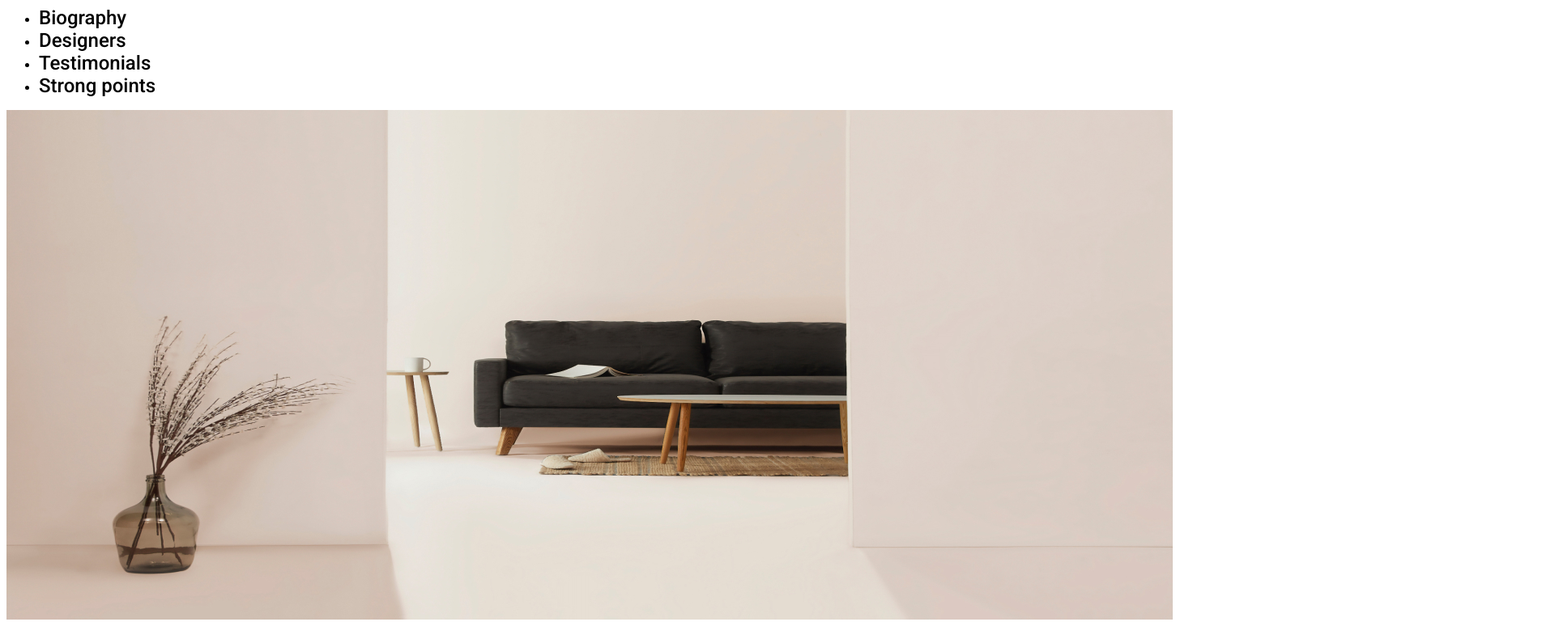
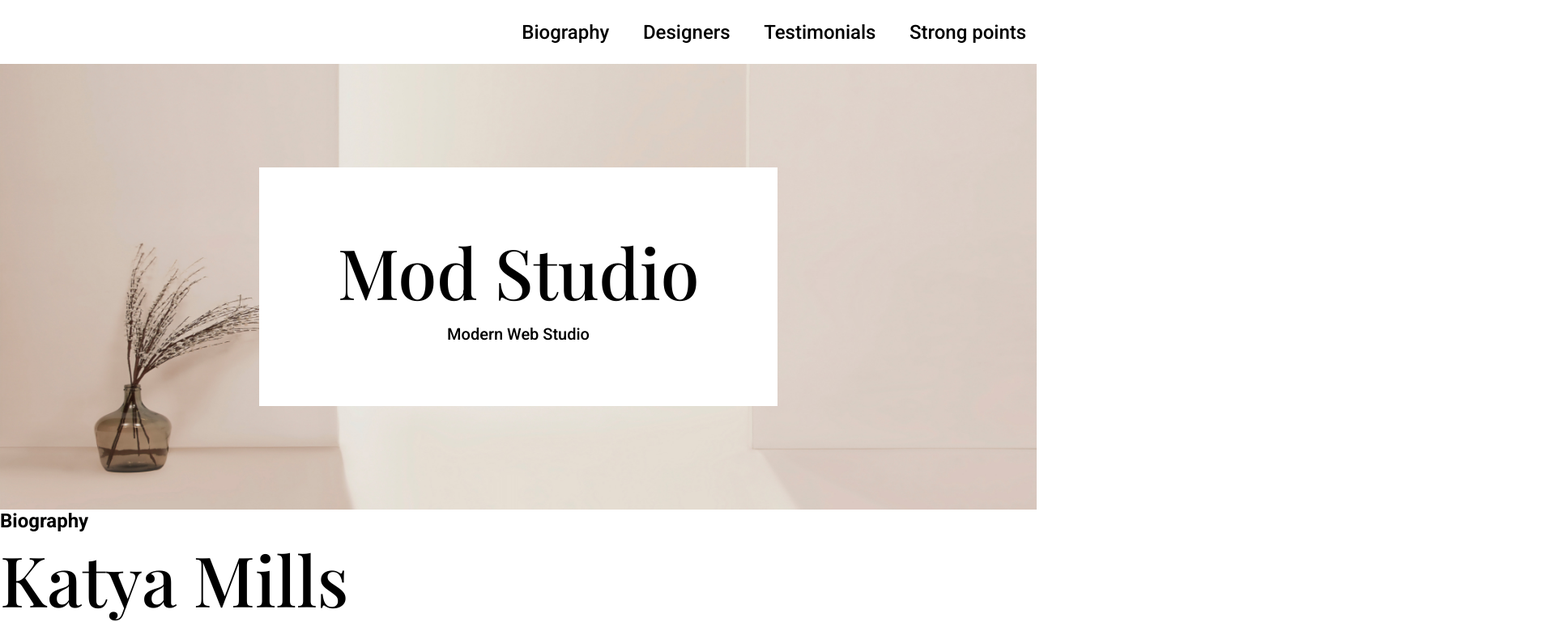
Before and after one commit to Ziviy/otus-css-simakov, a plain HTML site: page index.html in a window 1280 px wide. Shown: the top 769 px of the page at 81% size, 1920 px wide, since content can reach past the window. Drawn offline with nearby package versions, Linux system fonts and the light colour scheme.

Commit message:
Hero section css changes

```diff
--- a/index.html
+++ b/index.html
@@ -18,12 +18,13 @@
     <header>
         <!-- Navbar section -->
         <nav class="navbar">
-            <ul>
-                <li><a href=""  class="navlink">Biography</a></li>
-                <li><a href=""  class="navlink">Designers</a></li>
-                <li><a href=""  class="navlink">Testimonials</a></li>
-                <li><a href=""  class="navlink">Strong points</a></li>
-            </ul>
+            <div class="menu-list">
+                <a href=""  class="navlink">Biography</a>
+                <a href=""  class="navlink">Designers</a>
+                <a href=""  class="navlink">Testimonials</a>
+                <a href=""  class="navlink">Strong points</a>
+            </div>
+
         </nav>
     </header>
 
@@ -31,10 +32,8 @@
 
 
         <!-- Title section -->
-        <section>
-            <div>
-                <!-- При подключении css сделать картинку в background div'a -->
-                <img src="img/title-background.jpg" alt="sofa and table">
+        <section class="hero-section">
+            <div class="promo-box">
                 <h1 class="title main-title">Mod Studio</h1>
                 <p class="subtitle">Modern Web Studio</p>
             </div>
@@ -43,7 +42,7 @@
         <!-- Biography section -->
         <section>
 
-            <img src="img/katya-mills-photo.jpg" alt="woman">
+            <!-- <img src="img/katya-mills-photo.jpg" alt="woman"> -->
 
             <p class="section-title">Biography</p>
 
@@ -65,7 +64,7 @@
             <div>
                 <!-- Card 1 -->
                 <div>
-                    <img src="img/designers-jess-wonder.jpg" alt="woman">
+                    <!-- <img src="img/designers-jess-wonder.jpg" alt="woman"> -->
                     <p class="card-descr">
                         <span class="card-bold">JESS WONDER</span><br />
                         <span class="card-bold">From/</span> Be more flower <br />
@@ -75,7 +74,7 @@
 
                 <!-- Card 2 -->
                 <div>
-                    <img src="img/designers-kameron-clein.jpg" alt="women's bag">
+                    <!-- <img src="img/designers-kameron-clein.jpg" alt="women's bag"> -->
                     <p class="card-descr">
                         <b class="card-bold">KAMERON CLEIN</b><br />
                         <b class="card-bold">From/</b> Be more flower <br />
@@ -85,7 +84,7 @@
 
                 <!-- Card 3 -->
                 <div>
-                    <img src="img/designers-louisse-red.jpg" alt="daily planner">
+                    <!-- <img src="img/designers-louisse-red.jpg" alt="daily planner"> -->
                     <p class="card-descr">
                         <b class="card-bold">LOUISSE RED</b><br />
                         <b class="card-bold">From/</b> Be more flower <br />
@@ -95,7 +94,7 @@
 
                 <!-- Card 4 -->
                 <div>
-                    <img src="img/designers-kameron-clein.jpg" alt="women's bag">
+                    <!-- <img src="img/designers-kameron-clein.jpg" alt="women's bag"> -->
                     <p class="card-descr">
                         <b class="card-bold">KAMERON CLEIN</b><br />
                         <b class="card-bold">From/</b> Be more flower <br />
@@ -124,21 +123,21 @@
                 </p>
             </div>
 
-            <img src="img/testimonials-cafe.jpg" alt="cafe and woman">
+            <!-- <img src="img/testimonials-cafe.jpg" alt="cafe and woman"> -->
 
             <p class="section-title">Testimonials</p>
 
             <div>
                 <p class="testimonials-content">I just really want to do good work and work with some great people, people who challenge me.</p>
-                <img src="img/testimonials-bag.jpg" alt="bag with magazine">
+                <!-- <img src="img/testimonials-bag.jpg" alt="bag with magazine"> -->
             </div>
         </section>
 
         <!-- Strong points -->
         <section>
             <p class="section-title">Strong points</p>
-            <img src="img/strong-points-laptop.jpg" alt="laptop on table">
-            <img src="img/strong-points-chair.jpg" alt="char with picture">
+            <!-- <img src="img/strong-points-laptop.jpg" alt="laptop on table"> -->
+            <!-- <img src="img/strong-points-chair.jpg" alt="char with picture"> -->
             <div>
                 <h2 class="title">Strengths</h2>
                 <ul>
--- a/style.css
+++ b/style.css
@@ -1,14 +1,46 @@
+* {
+    padding: 0;
+    margin: 0;
+}
+
 body {
     font-family: 'Roboto', sans-serif;
     font-size: 16px;
     line-height: normal;
 }
 
+.hero-section {
+    background-image: url('/img/title-background.jpg');
+    background-position: center;
+    background-size: cover;
+    background-repeat: no-repeat;
+    padding: 10% 0;
+}
+
+.promo-box {
+    background-color: #FFF;
+    width: 50%;
+    margin: 0 auto;
+    text-align: center;
+    padding: 6% 1%;
+    box-sizing: border-box;
+}
+
+.promo-box>h1 {
+    margin-bottom: 14px;
+}
+
+.menu-list {
+    padding: 2% 1%;
+    text-align: right;
+}
+
 .navlink {
     font-size: 24px;
     font-weight: 500;
     text-decoration: none;
-    color: #000
+    color: #000;
+    margin-left: 3%;
 }
 
 .navlink:hover {
```
